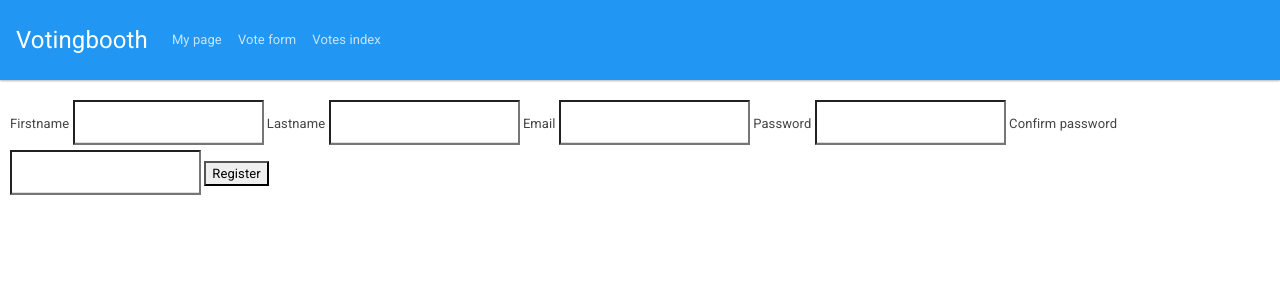
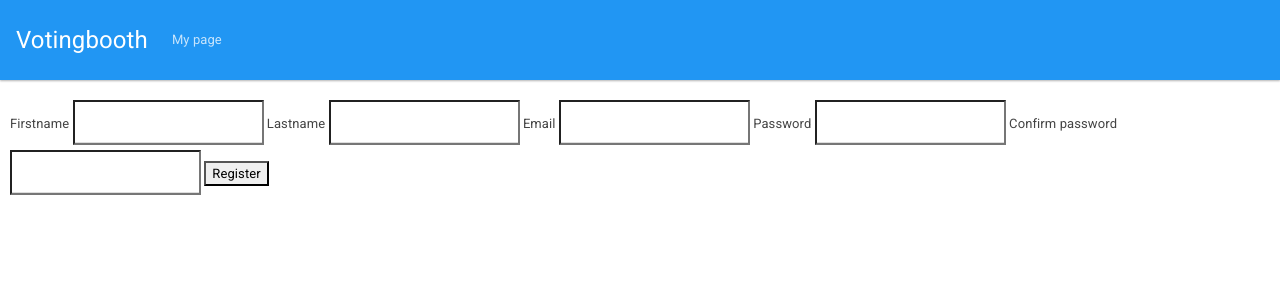
Before and after one commit to fgronqvist/votingbooth, a Flask app: page /account/register in a window 1280 px wide. Shown: the top 300 px of the page. Run offline with Flask 2, Linux system fonts and the light colour scheme; some libraries are stand-ins or nearby versions.

Commit message:
Added a CSRF token to the login to see how that works. Some other minor layout fixes also

```diff
--- a/application/templates/index.html
+++ b/application/templates/index.html
@@ -2,6 +2,7 @@
 
 {% block body %}
     <form class="form-signin" action="{{url_for("account_login")}}" method="post">
+      {{ form.csrf_token }}
       <img class="mb-4" src="" alt="" width="72" height="72">
       <h1 class="h3 mb-3 font-weight-normal">Please sign in</h1>
       {% if login_error %}
--- a/application/templates/navbar.html
+++ b/application/templates/navbar.html
@@ -14,12 +14,6 @@
      <li class="nav-item{{ '%s' % active_page_style if active_page == 'user_index' }}">
         <a class="nav-link" href="{{ url_for('account_index') }}">My page</a>
       </li>
-      <li class="nav-item{{ '%s' % active_page_style if active_page == 'vote_form' }}">
-        <a class="nav-link" href="{{ url_for('vote_form') }}">Vote form</a>
-      </li>
-      <li class="nav-item"{{ '%s' % active_page_style if active_page == 'vote_index' }}>
-        <a class="nav-link" href="{{ url_for('votes_index') }}">Votes index</a>
-      </li>
     </ul>
     <!--
     <form class="form-inline my-2 my-lg-0">
--- a/application/views.py
+++ b/application/views.py
@@ -1,6 +1,8 @@
 from flask import render_template
 from application import app
+from application.account.forms import LoginForm
 
 @app.route("/")
 def index():
-    return render_template("index.html")
+    form = LoginForm()
+    return render_template("index.html", form=form)
```
